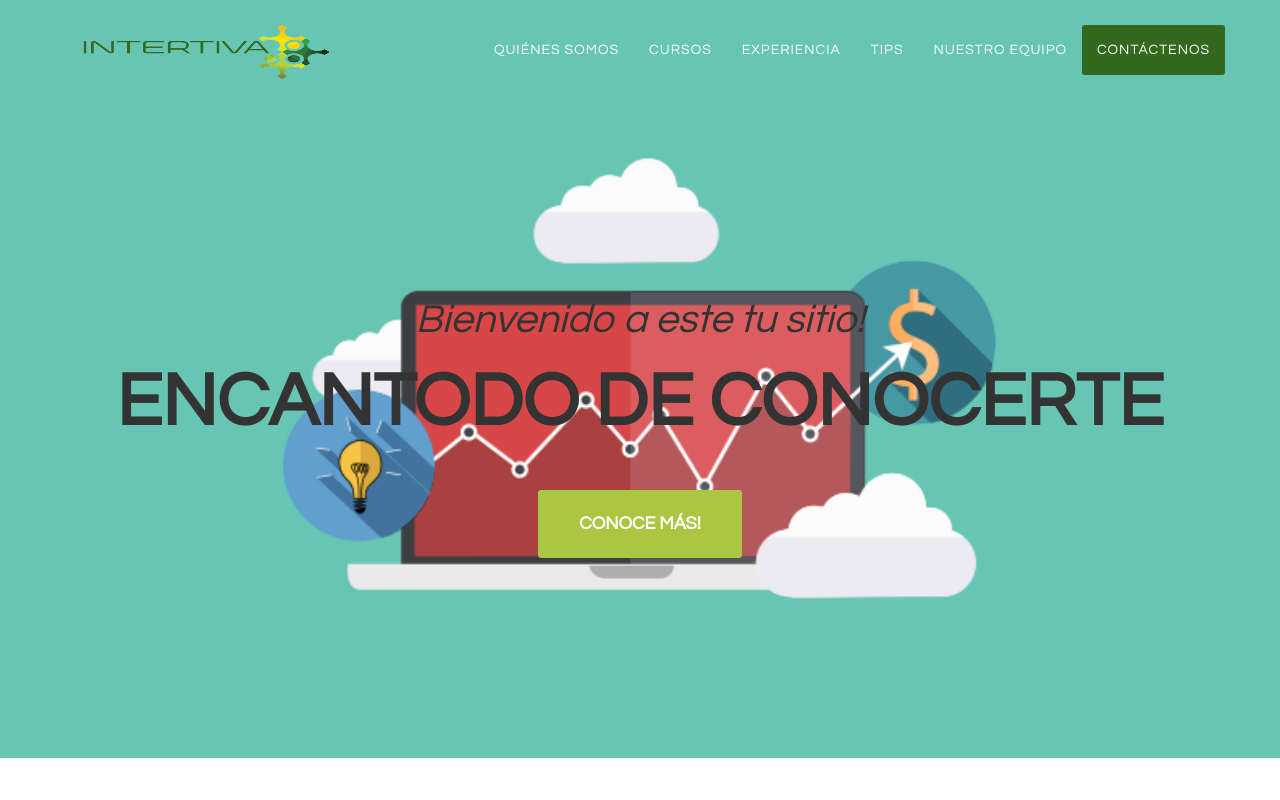
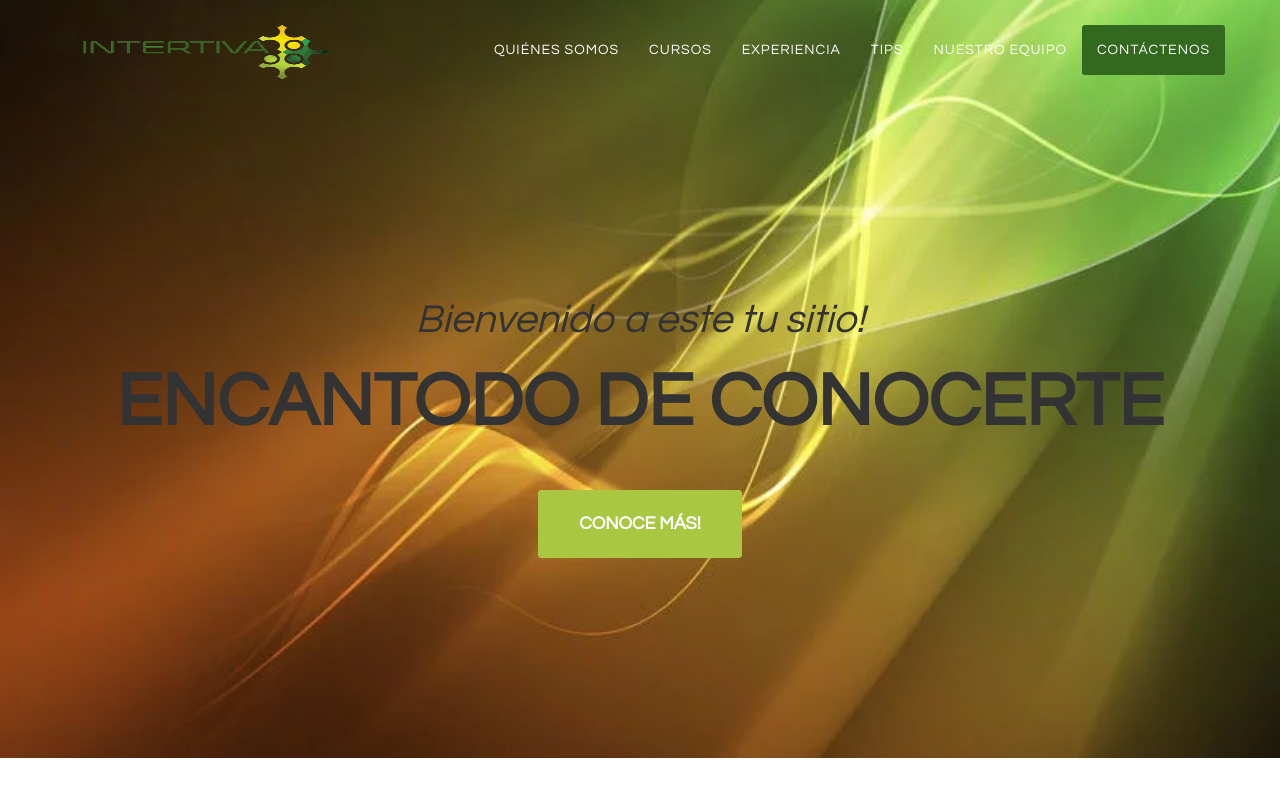
Before and after one commit to soniclasser/agency, a website: page index.html in a window 1280 px wide. Shown: the top 800 px of the page. Drawn offline with nearby package versions, Linux system fonts and the light colour scheme; a web font is replaced by a local one.

Commit message:
cambio de fondo de header

```diff
--- a/css/agency.css
+++ b/css/agency.css
@@ -255,8 +255,9 @@ fieldset[disabled] .btn-xl.active {
 
 }
 header {
-  background-image: url('../img/transformacion_digital.png');
+  /*background-image: url('../img/transformacion_digital.png');*/
   /*  background-image: url('../img/course.jpg');*/
+  background-image: url('../img/header-bg.jpg');
   background-repeat: no-repeat;
   background-attachment: scroll;
   background-position: center center;
```
